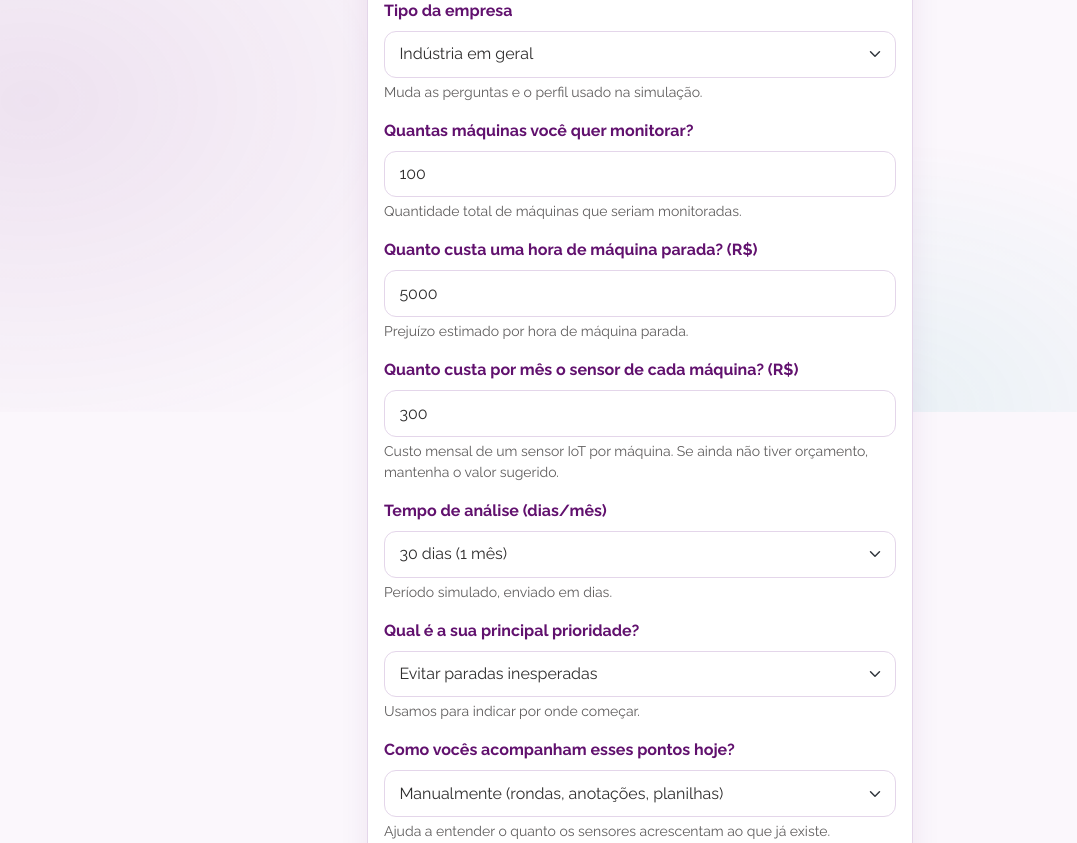
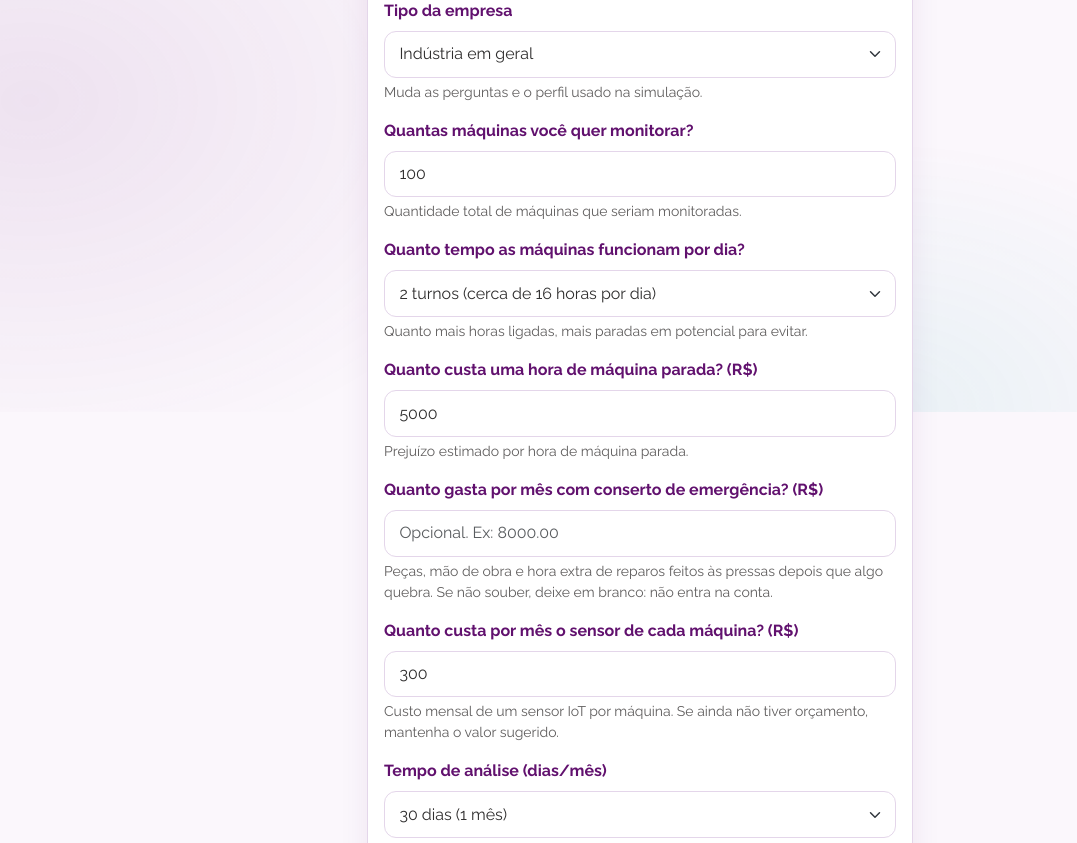
Before and after one commit to Lucca-LBF/projeto-nexus, a Django app: page /simulador/ in a window 1280 px wide. Shown: the part 404-1247 px from the top of the page, without its empty margins (0-1077 px from the left). Run offline with Django 5.2, Linux system fonts and the light colour scheme.

Commit message:
Formulario: validacao no servidor, perguntas de regime e conserto, Como calculamos e Pedir diagnostico

```diff
--- a/simulador/forms.py
+++ b/simulador/forms.py
@@ -1,6 +1,9 @@
+from decimal import Decimal
+
 from django import forms
 
-from .segmentos import ACOMPANHAMENTO, CONEXAO_LOCAL, SEGMENTOS, opcoes_prioridade
+from .segmentos import (ACOMPANHAMENTO, CONEXAO_LOCAL, REGIME_FUNCIONAMENTO, REGIME_PADRAO,
+                        SEGMENTOS, opcoes_prioridade)
 
 # as opções do select vêm do catálogo de segmentos (segmentos.py)
 TIPO_EMPRESA_CHOICES = [(chave, dados["rotulo"]) for chave, dados in SEGMENTOS.items()]
@@ -16,6 +19,37 @@ TEMPO_ANALISE_CHOICES = [
 ]
 
 
+# limites aceitos pelo servidor (o navegador também os usa, mas só o servidor vale)
+MAX_PONTOS = 10000
+MAX_CUSTO_HORA = Decimal("10000000")
+MAX_PERDA_MENSAL = Decimal("100000000")
+MAX_CONSERTO_MENSAL = Decimal("100000000")
+MAX_CUSTO_SENSOR = Decimal("100000")
+
+
+def _reais(valor):
+    """Decimal('10000000') -> 'R$ 10.000.000,00' (formato brasileiro)."""
+    texto = f"{valor:,.2f}".replace(",", "X").replace(".", ",").replace("X", ".")
+    return f"R$ {texto}"
+
+
+def _mensagens(maximo, positivo=True):
+    """Mensagens de erro em português para um campo de valor em reais."""
+    mensagens = {
+        "required": "Preencha este campo.",
+        "invalid": "Digite um número válido, por exemplo 1500 ou 1500.50.",
+        "max_value": f"O valor máximo aceito é {_reais(maximo)}.",
+        "max_digits": "Número grande demais. Confira os zeros.",
+        "max_decimal_places": "Use no máximo 2 casas depois da vírgula.",
+        "max_whole_digits": "Número grande demais. Confira os zeros.",
+    }
+    if positivo:
+        mensagens["min_value"] = "Informe um valor maior que zero."
+    else:
+        mensagens["min_value"] = "O valor não pode ser negativo."
+    return mensagens
+
+
 class DadosEmpresaForm(forms.Form):
     """
     Formulário para coletar os dados da empresa, usados pelo
@@ -26,8 +60,10 @@ class DadosEmpresaForm(forms.Form):
     field_order = [
         "tipo_industria",
         "num_maquinas",
+        "regime_funcionamento",
         "custo_hora_parada",
         "perda_mensal",
+        "conserto_mensal",
         "custo_sensor_iot",
         "tempo_amostra",
         "prioridade",
@@ -38,7 +74,14 @@ class DadosEmpresaForm(forms.Form):
     num_maquinas = forms.IntegerField(
         label="Número de máquinas",
         min_value=1,
+        max_value=MAX_PONTOS,
         initial=100,
+        error_messages={
+            "required": "Preencha este campo.",
+            "invalid": "Digite um número inteiro, sem vírgula.",
+            "min_value": "Informe pelo menos 1.",
+            "max_value": f"O máximo aceito é {MAX_PONTOS:,}.".replace(",", "."),
+        },
         widget=forms.NumberInput(attrs={
             "class": "form-control",
             "placeholder": "Ex: 100",
@@ -51,6 +94,9 @@ class DadosEmpresaForm(forms.Form):
         label="Custo por hora de máquina parada (R$)",
         max_digits=10,
         decimal_places=2,
+        min_value=Decimal("0.01"),
+        max_value=MAX_CUSTO_HORA,
+        error_messages=_mensagens(MAX_CUSTO_HORA),
         initial=5000,
         widget=forms.NumberInput(attrs={
             "class": "form-control",
@@ -63,7 +109,9 @@ class DadosEmpresaForm(forms.Form):
         label="Perda mensal estimada (R$)",
         max_digits=12,
         decimal_places=2,
-        min_value=0,
+        min_value=Decimal("0.01"),
+        max_value=MAX_PERDA_MENSAL,
+        error_messages=_mensagens(MAX_PERDA_MENSAL),
         widget=forms.NumberInput(attrs={
             "class": "form-control",
             "placeholder": "Ex: 20000.00",
@@ -71,10 +119,39 @@ class DadosEmpresaForm(forms.Form):
         help_text="Quanto você estima perder por mês hoje.",
     )
 
+    # quanto as máquinas funcionam por dia: muda as horas de parada esperadas (só segmentos de "paradas")
+    regime_funcionamento = forms.ChoiceField(
+        label="Quanto tempo as máquinas funcionam por dia?",
+        choices=[(valor, texto) for valor, texto, _, _ in REGIME_FUNCIONAMENTO],
+        initial=REGIME_PADRAO,
+        widget=forms.Select(attrs={"class": "form-select"}),
+        help_text="Quanto mais horas ligadas, mais paradas em potencial para evitar.",
+    )
+
+    # opcional: se ficar em branco, não entra na conta
+    conserto_mensal = forms.DecimalField(
+        label="Quanto gasta por mês com conserto de emergência? (R$)",
+        required=False,
+        max_digits=12,
+        decimal_places=2,
+        min_value=0,
+        max_value=MAX_CONSERTO_MENSAL,
+        error_messages=_mensagens(MAX_CONSERTO_MENSAL, positivo=False),
+        widget=forms.NumberInput(attrs={
+            "class": "form-control",
+            "placeholder": "Opcional. Ex: 8000.00",
+        }),
+        help_text="Peças, mão de obra e hora extra de reparos feitos às pressas depois que algo quebra. "
+                  "Se não souber, deixe em branco: não entra na conta.",
+    )
+
     custo_sensor_iot = forms.DecimalField(
         label="Custo mensal do sensor IoT (R$)",
         max_digits=10,
         decimal_places=2,
+        min_value=Decimal("0.01"),
+        max_value=MAX_CUSTO_SENSOR,
+        error_messages=_mensagens(MAX_CUSTO_SENSOR),
         initial=300,
         widget=forms.NumberInput(attrs={
             "class": "form-control",
@@ -136,6 +213,22 @@ class DadosEmpresaForm(forms.Form):
         # o campo que o segmento não usa fica desligado (e escondido na tela)
         for nome in ("custo_hora_parada", "perda_mensal"):
             self.fields[nome].disabled = nome not in dados["campos"]
+        # o regime de funcionamento só muda a conta nos segmentos de paradas
+        self.fields["regime_funcionamento"].disabled = dados["modelo"] != "paradas"
+        # na validação, campo desligado não é obrigatório (o navegador não o envia).
+        # Sem dados enviados (tela inicial) nada muda, para o HTML manter o "required".
+        if self.is_bound:
+            for campo in self.fields.values():
+                if campo.disabled:
+                    campo.required = False
         for nome, textos in dados["campos"].items():
             self.fields[nome].label = textos["label"]
             self.fields[nome].help_text = textos["ajuda"]
+
+    def full_clean(self):
+        super().full_clean()
+        # campos com erro ficam com a borda vermelha do Bootstrap
+        for nome in self.errors:
+            if nome in self.fields:
+                attrs = self.fields[nome].widget.attrs
+                attrs["class"] = (attrs.get("class", "") + " is-invalid").strip()
--- a/simulador/templates/simulador/_feedback.html
+++ b/simulador/templates/simulador/_feedback.html
@@ -18,6 +18,8 @@
         </ul>
 
         <p class="small text-muted mb-3">{{ feedback.premissa }}</p>
-        <a href="{{ feedback.site }}" target="_blank" rel="noopener" class="btn btn-primary">Falar com a Bzu</a>
+        <p class="small text-muted mb-3">O diagnóstico confirma esses números no seu cenário e define o que instalar.</p>
+        <a href="{{ link_diagnostico }}" target="_blank" rel="noopener" class="btn btn-primary">Pedir diagnóstico</a>
+        <p class="small text-muted mt-2 mb-0">Abre o WhatsApp da Bzu com a mensagem pronta. Se preferir, escreva para <a href="mailto:{{ feedback.email }}">{{ feedback.email }}</a>.</p>
     </div>
 </div>
--- a/simulador/templates/simulador/simulador.html
+++ b/simulador/templates/simulador/simulador.html
@@ -11,7 +11,9 @@
                 <p class="text-muted mb-3" id="intro-segmento">{{ form.intro }}</p>
                 <p class="bzu-ajuda"><strong class="text-info">Como a Bzu ajuda:</strong> <span id="bzu-monitorar">{{ form.monitorar }}</span></p>
 
-                {% if tem_memoria %}
+                {% if form.errors %}
+                <div class="alert alert-danger py-2 small" role="alert">Confira os campos destacados em vermelho e tente de novo.</div>
+                {% elif tem_memoria %}
                 <p class="small text-info mb-3">Mostrando os dados da sua última simulação.</p>
                 {% endif %}
 
@@ -22,6 +24,9 @@
                     <div class="mb-3" data-campo="{{ campo.name }}"{% if campo.field.disabled %} hidden{% endif %}>
                         <label for="{{ campo.id_for_label }}" class="form-label" data-rotulo="{{ campo.name }}">{{ campo.label }}</label>
                         {{ campo }}
+                        {% for erro in campo.errors %}
+                        <div class="invalid-feedback d-block">{{ erro }}</div>
+                        {% endfor %}
                         {% if campo.help_text %}
                         <div class="form-text text-muted" data-ajuda="{{ campo.name }}">{{ campo.help_text }}</div>
                         {% endif %}
@@ -86,12 +91,16 @@
             if (!seg) return;
             document.getElementById('intro-segmento').textContent = seg.intro;
             document.getElementById('bzu-monitorar').textContent = seg.monitorar;
-            // cada segmento usa só um destes dois campos
-            ['custo_hora_parada', 'perda_mensal'].forEach(function (campo) {
-                var visivel = campo in seg.campos;
+            // cada segmento usa só um destes dois campos; o regime de funcionamento só vale nos de paradas
+            var usados = {
+                custo_hora_parada: 'custo_hora_parada' in seg.campos,
+                perda_mensal: 'perda_mensal' in seg.campos,
+                regime_funcionamento: seg.modelo === 'paradas'
+            };
+            Object.keys(usados).forEach(function (campo) {
                 var bloco = document.querySelector('[data-campo="' + campo + '"]');
-                bloco.hidden = !visivel;
-                bloco.querySelector('input').disabled = !visivel;
+                bloco.hidden = !usados[campo];
+                bloco.querySelector('input, select').disabled = !usados[campo];
             });
             // pergunta-base do estimador "não sei o valor" (só nos segmentos de perda mensal)
             if ('perda_mensal' in seg.campos) {
--- a/simulador/views.py
+++ b/simulador/views.py
@@ -2,9 +2,9 @@ from django.shortcuts import render, redirect
 import pandas as pd
 import numpy as np
 from .forms import DadosEmpresaForm
-from .segmentos import (ACOMPANHAMENTO, CONEXAO_LOCAL, PERCENTUAIS_ESTIMATIVA, SEGMENTOS,
-                        opcoes_prioridade, segmentos_para_formulario)
-from .feedback import montar_feedback
+from .segmentos import (PERCENTUAIS_ESTIMATIVA, REGIME_FUNCIONAMENTO, REGIME_PADRAO,
+                        SEGMENTOS, segmentos_para_formulario)
+from .feedback import explicar_calculo, link_diagnostico, montar_feedback
 
 # chave da sessão onde ficam os dados da última simulação
 CHAVE_SESSAO = 'simulacao'
@@ -15,46 +15,71 @@ def _limpo(valor):
     return int(valor) if float(valor).is_integer() else valor
 
 
-def _escolha(valor, validos, padrao):
-    # aceita só valores que existem nas opções (o POST pode vir adulterado)
-    return valor if valor in validos else padrao
+def _dados_validados(form):
+    """Transforma os dados já validados do formulário no dicionário guardado na sessão."""
+    c = form.cleaned_data
+    segmento = SEGMENTOS[c['tipo_industria']]
+    dados = {
+        'num_maquinas': c['num_maquinas'],
+        'custo_hora_parada': _limpo(float(c['custo_hora_parada'])),
+        'custo_sensor_iot': _limpo(float(c['custo_sensor_iot'])),
+        'tempo_amostra': c['tempo_amostra'],
+        'tipo_industria': c['tipo_industria'],
+        # perguntas de contexto: só personalizam o retorno, não entram na conta
+        'prioridade': c['prioridade'],
+        'acompanhamento_atual': c['acompanhamento_atual'],
+        'conexao_local': c['conexao_local'],
+    }
+    # só os segmentos do modelo "perdas" enviam a perda mensal
+    if segmento['modelo'] == 'perdas':
+        dados['perda_mensal'] = _limpo(float(c['perda_mensal']))
+    else:
+        dados['regime_funcionamento'] = c['regime_funcionamento']
+    # opcional: se ficar em branco, não entra na conta
+    if c.get('conserto_mensal'):
+        dados['conserto_mensal'] = _limpo(float(c['conserto_mensal']))
+    return dados
+
+
+def _regime(chave):
+    """(fator, texto curto) do regime de funcionamento; valor desconhecido vira o padrão."""
+    for valor, _, fator, texto in REGIME_FUNCIONAMENTO:
+        if valor == (chave or REGIME_PADRAO):
+            return fator, texto
+    return _regime(REGIME_PADRAO)
+
+
+def _tela_formulario(request, form, tem_memoria):
+    return render(request, 'simulador/simulador.html', {
+        'form': form,
+        'tem_memoria': tem_memoria,
+        'segmentos': segmentos_para_formulario(),
+        'percentuais_estimativa': PERCENTUAIS_ESTIMATIVA,
+    })
 
 
 def calcular_simulacao(request):
     if request.method == 'POST':
-        num_maquinas = int(request.POST.get('num_maquinas', 100))
-        custo_hora_parada = float(request.POST.get('custo_hora_parada', 5000))
-        custo_sensor_iot = float(request.POST.get('custo_sensor_iot', 300))
-        dias_simulados = int(request.POST.get('tempo_amostra', 30))
-        tipo_industria = request.POST.get('tipo_industria', 'padrao')
-        # só os segmentos do modelo "perdas" enviam este campo
-        perda_mensal = max(float(request.POST.get('perda_mensal') or 0), 0)
-
-        salvo = {
-            'num_maquinas': num_maquinas,
-            'custo_hora_parada': _limpo(custo_hora_parada),
-            'custo_sensor_iot': _limpo(custo_sensor_iot),
-            'tempo_amostra': dias_simulados,
-            'tipo_industria': tipo_industria,
-        }
-        if request.POST.get('perda_mensal'):
-            salvo['perda_mensal'] = _limpo(perda_mensal)
-        # perguntas de contexto: só personalizam o retorno, não entram na conta
-        opcoes = [valor for valor, _ in opcoes_prioridade(tipo_industria)]
-        salvo['prioridade'] = _escolha(request.POST.get('prioridade'), opcoes, opcoes[0])
-        salvo['acompanhamento_atual'] = _escolha(
-            request.POST.get('acompanhamento_atual'), [i[0] for i in ACOMPANHAMENTO], 'manual')
-        salvo['conexao_local'] = _escolha(
-            request.POST.get('conexao_local'), [i[0] for i in CONEXAO_LOCAL], 'nao_sei')
+        # o servidor valida tudo de novo: o navegador pode ser contornado
+        form = DadosEmpresaForm(request.POST, segmento=request.POST.get('tipo_industria'))
+        if not form.is_valid():
+            return _tela_formulario(request, form, tem_memoria=bool(request.session.get(CHAVE_SESSAO)))
+        salvo = _dados_validados(form)
         request.session[CHAVE_SESSAO] = salvo
     else:
-        salvo = request.session.get(CHAVE_SESSAO, {})
-        num_maquinas = salvo.get('num_maquinas', 40)
-        custo_hora_parada = salvo.get('custo_hora_parada', 1500.0)
-        custo_sensor_iot = salvo.get('custo_sensor_iot', 35.0)
-        dias_simulados = salvo.get('tempo_amostra', 30)
-        tipo_industria = salvo.get('tipo_industria', 'padrao')
-        perda_mensal = salvo.get('perda_mensal', 0)
+        salvo = request.session.get(CHAVE_SESSAO)
+        # sem simulação guardada não há o que mostrar: volta ao formulário
+        if not salvo or 'num_maquinas' not in salvo:
+            return redirect('formulario_simulador')
+
+    num_maquinas = salvo['num_maquinas']
+    custo_hora_parada = salvo.get('custo_hora_parada', 5000)
+    custo_sensor_iot = salvo['custo_sensor_iot']
+    dias_simulados = salvo['tempo_amostra']
+    tipo_industria = salvo.get('tipo_industria', 'padrao')
+    perda_mensal = salvo.get('perda_mensal', 0)
+    conserto_mensal = salvo.get('conserto_mensal', 0)
+    fator_regime, texto_regime = _regime(salvo.get('regime_funcionamento'))
 
     np.random.seed(42)
 
@@ -74,7 +99,8 @@ def calcular_simulacao(request):
         custo_diario_com_iot = custo_diario_sem_iot * (1 - reducao_iot) + ruido_iot
         custo_diario_com_iot = np.clip(custo_diario_com_iot, perda_diaria * 0.1, None)
     else:
-        media_horas_perdidas_dia = num_maquinas * taxa_falha_base
+        # o regime de funcionamento (1 turno, 2 turnos, 24 h) muda as horas de parada esperadas
+        media_horas_perdidas_dia = num_maquinas * taxa_falha_base * fator_regime
 
         horas_paradas_sem_iot = np.random.normal(loc=media_horas_perdidas_dia, scale=media_horas_perdidas_dia * 0.3, size=dias_simulados)
         horas_paradas_sem_iot = np.clip(horas_paradas_sem_iot, media_horas_perdidas_dia * 0.2, None)
@@ -84,6 +110,14 @@ def calcular_simulacao(request):
         ruido_iot = np.random.normal(loc=0, scale=media_horas_perdidas_dia * 0.05, size=dias_simulados)
         horas_paradas_com_iot = np.clip(horas_paradas_com_iot + ruido_iot, media_horas_perdidas_dia * 0.1, None)
         custo_diario_com_iot = horas_paradas_com_iot * custo_hora_parada
+
+    # conserto de emergência (opcional): custo fixo por dia, reduzido na mesma proporção das perdas
+    conserto_diario = conserto_mensal / 30
+    economia_conserto = 0.0
+    if conserto_diario > 0:
+        custo_diario_sem_iot = custo_diario_sem_iot + conserto_diario
+        custo_diario_com_iot = custo_diario_com_iot + conserto_diario * (1 - reducao_iot)
+        economia_conserto = conserto_diario * dias_simulados * reducao_iot
 
     df = pd.DataFrame({
         'Dia': range(1, dias_simulados + 1),
@@ -96,13 +130,17 @@ def calcular_simulacao(request):
     total_operacional_novo = df['Custo_Com_IoT'].sum()
     economia_bruta = total_operacional_antigo - total_operacional_novo
 
-    economia_paradas = economia_bruta
-    # Exemplo (20%, 15%)
+    # o dashboard separa a economia em categorias: paradas (ou perdas), manutenção e energia
+    economia_paradas = economia_bruta - economia_conserto
+    # Exemplo (20%, 15%): usado enquanto a pessoa não informa o gasto com conserto de emergência
     custo_manutencao_periodo = total_operacional_antigo * 0.20
     custo_energia_periodo = total_operacional_antigo * 0.15
     # Economia estimada proporcional à redução das falhas
     economia_manutencao = custo_manutencao_periodo * reducao_iot
     economia_energia = custo_energia_periodo * reducao_iot
+    if conserto_diario > 0:
+        # com o valor real informado, a manutenção deixa de ser exemplo
+        economia_manutencao = economia_conserto
 
     meses_simulados = dias_simulados / 30
     investimento_periodo = (num_maquinas * custo_sensor_iot) * meses_simulados
@@ -122,6 +160,7 @@ def calcular_simulacao(request):
         'dados_grafico_sem_iot': df['Custo_Sem_IoT'].tolist(),
         'dados_grafico_com_iot': df['Custo_Com_IoT'].tolist(),
     })
+    request.session.modified = True
 
     if investimento_periodo > 0:
         roi = (resultado_liquido / investimento_periodo) * 100
@@ -159,17 +198,25 @@ def calcular_simulacao(request):
         linha_perda = ('Perda Mensal Estimada', f"R$ {int(perda_mensal)}")
     else:
         linha_perda = ('Custo da Hora Parada', f"R$ {int(custo_hora_parada)}")
-    contexto['resumo'] = [
-        (rotulo_pontos, f"{num_maquinas} {unidade_pontos}"),
-        linha_perda,
-        ('Custo Mensal do Sensor', f"R$ {int(custo_sensor_iot)}"),
-    ]
+    contexto['resumo'] = [(rotulo_pontos, f"{num_maquinas} {unidade_pontos}")]
+    if segmento['modelo'] == 'paradas':
+        contexto['resumo'].append(('Funcionamento', texto_regime))
+    contexto['resumo'].append(linha_perda)
+    if conserto_diario > 0:
+        contexto['resumo'].append(('Conserto de Emergência', f"R$ {_limpo(conserto_mensal)} por mês"))
+    contexto['resumo'].append(('Custo Mensal do Sensor', f"R$ {int(custo_sensor_iot)}"))
+
     contexto['feedback'] = montar_feedback(
         segmento, roi, economia_bruta, investimento_periodo, total_operacional_antigo,
         prioridade=salvo.get('prioridade'),
         acompanhamento=salvo.get('acompanhamento_atual'),
         conexao_local=salvo.get('conexao_local'),
     )
+    contexto['como_calculamos'] = explicar_calculo(
+        segmento, {**salvo, 'custo_hora_parada': custo_hora_parada, 'perda_mensal': perda_mensal,
+                   'conserto_mensal': conserto_mensal},
+        texto_regime, fator_regime, dias_simulados, investimento_periodo, economia_conserto)
+    contexto['link_diagnostico'] = link_diagnostico(segmento["rotulo"], num_maquinas, unidade_pontos, contexto['roi'])
 
     return render(request, 'simulador/resultado.html', contexto)
 
@@ -183,9 +230,4 @@ def formulario_simulador(request):
     salvo = request.session.get(CHAVE_SESSAO)
     segmento = salvo.get('tipo_industria') if salvo else None
     form = DadosEmpresaForm(initial=salvo, segmento=segmento)
-    return render(request, 'simulador/simulador.html', {
-        'form': form,
-        'tem_memoria': bool(salvo),
-        'segmentos': segmentos_para_formulario(),
-        'percentuais_estimativa': PERCENTUAIS_ESTIMATIVA,
-    })
+    return _tela_formulario(request, form, tem_memoria=bool(salvo))
```
Also changed, not shown: simulador/feedback.py (+53 -0 lines), simulador/segmentos.py (+12 -0 lines), simulador/templates/simulador/resultado.html (+13 -0 lines).
